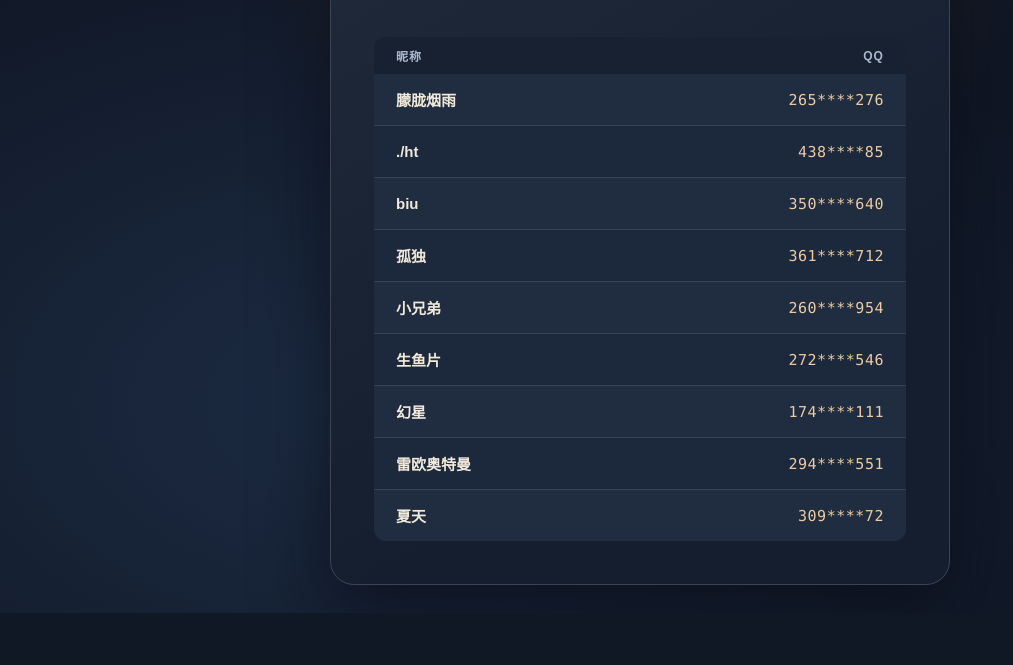
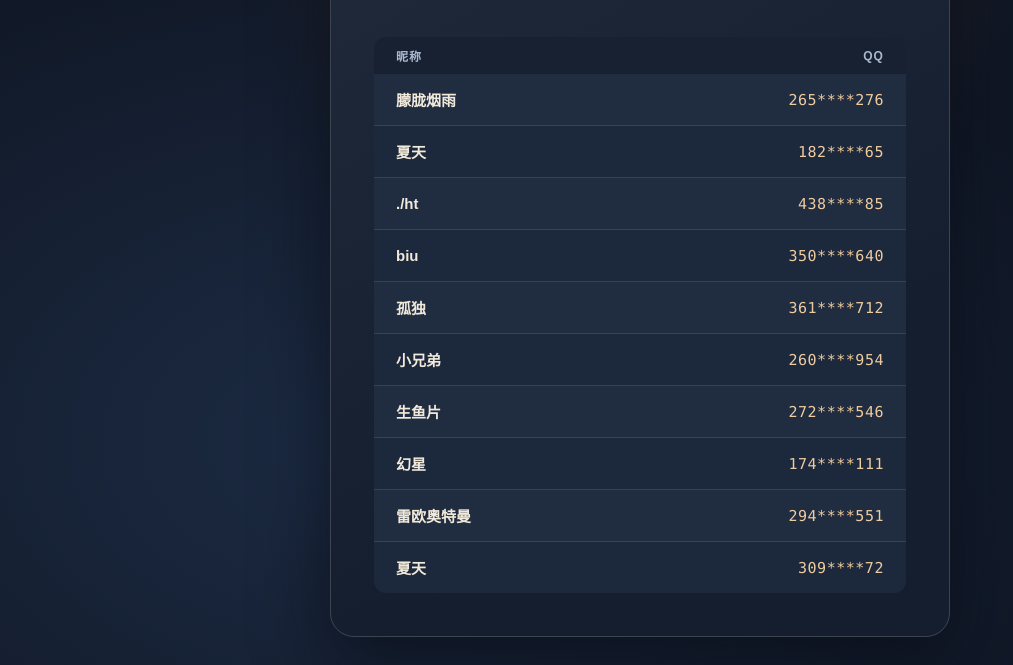
Before and after one commit to 1bit-monster7/bosspractice-sponsors, a plain HTML site: page index.html in a window 1280 px wide. Shown: the part 196-861 px from the top of the page, without its empty margins (0-1013 px from the left). Before the commit the page ends 809 px from the top, so only its background shows below. Drawn offline with Linux system fonts and the light colour scheme.

Commit message:
Update sponsor list

```diff
--- a/index.html
+++ b/index.html
@@ -114,6 +114,7 @@
     </thead>
     <tbody>
         <tr><td>朦胧烟雨</td><td class="number" align="right">265****276</td></tr>
+        <tr><td>夏天</td><td class="number" align="right">182****65</td></tr>
         <tr><td>./ht</td><td class="number" align="right">438****85</td></tr>
         <tr><td>biu</td><td class="number" align="right">350****640</td></tr>
         <tr><td>孤独</td><td class="number" align="right">361****712</td></tr>
```
